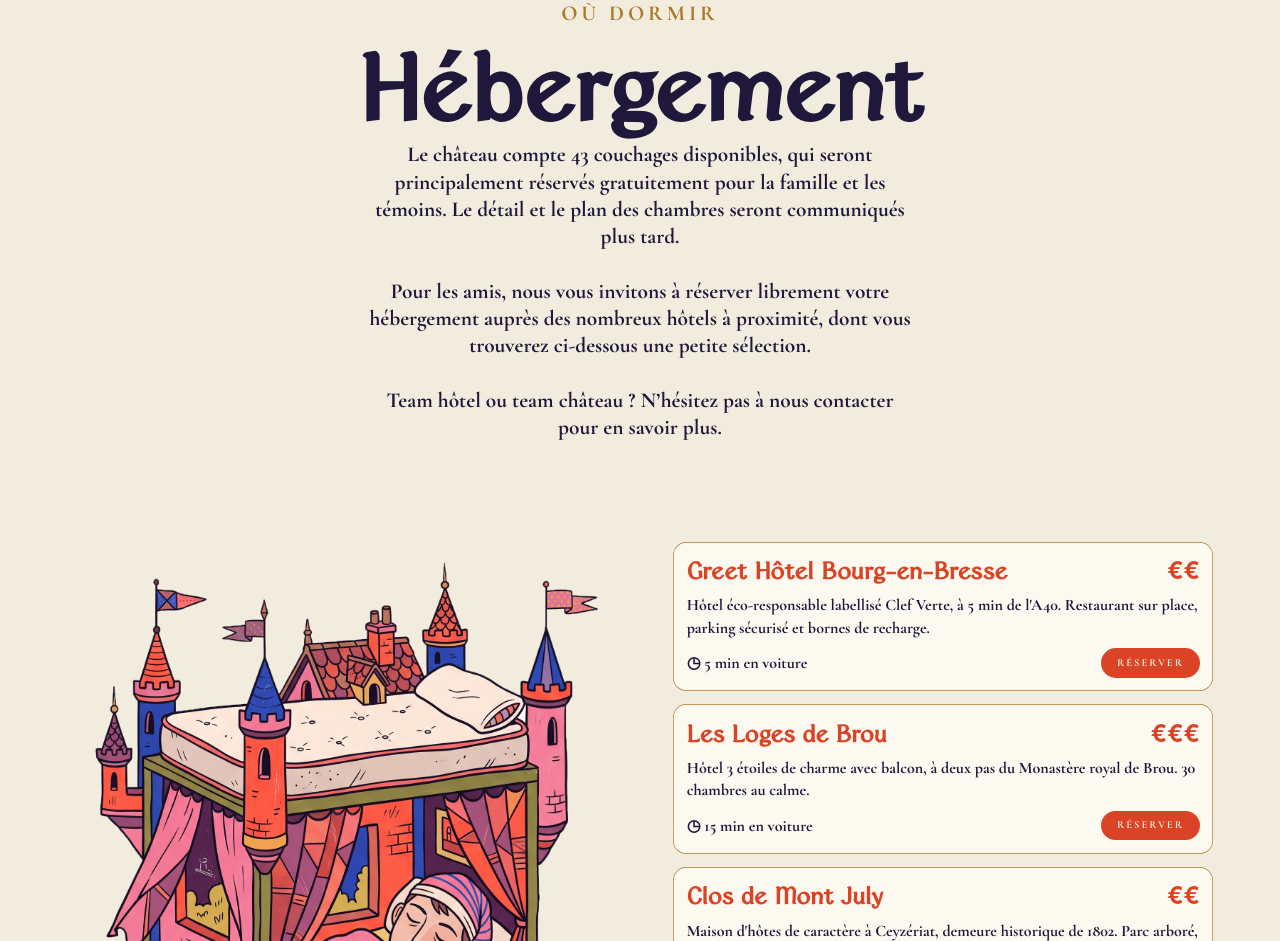
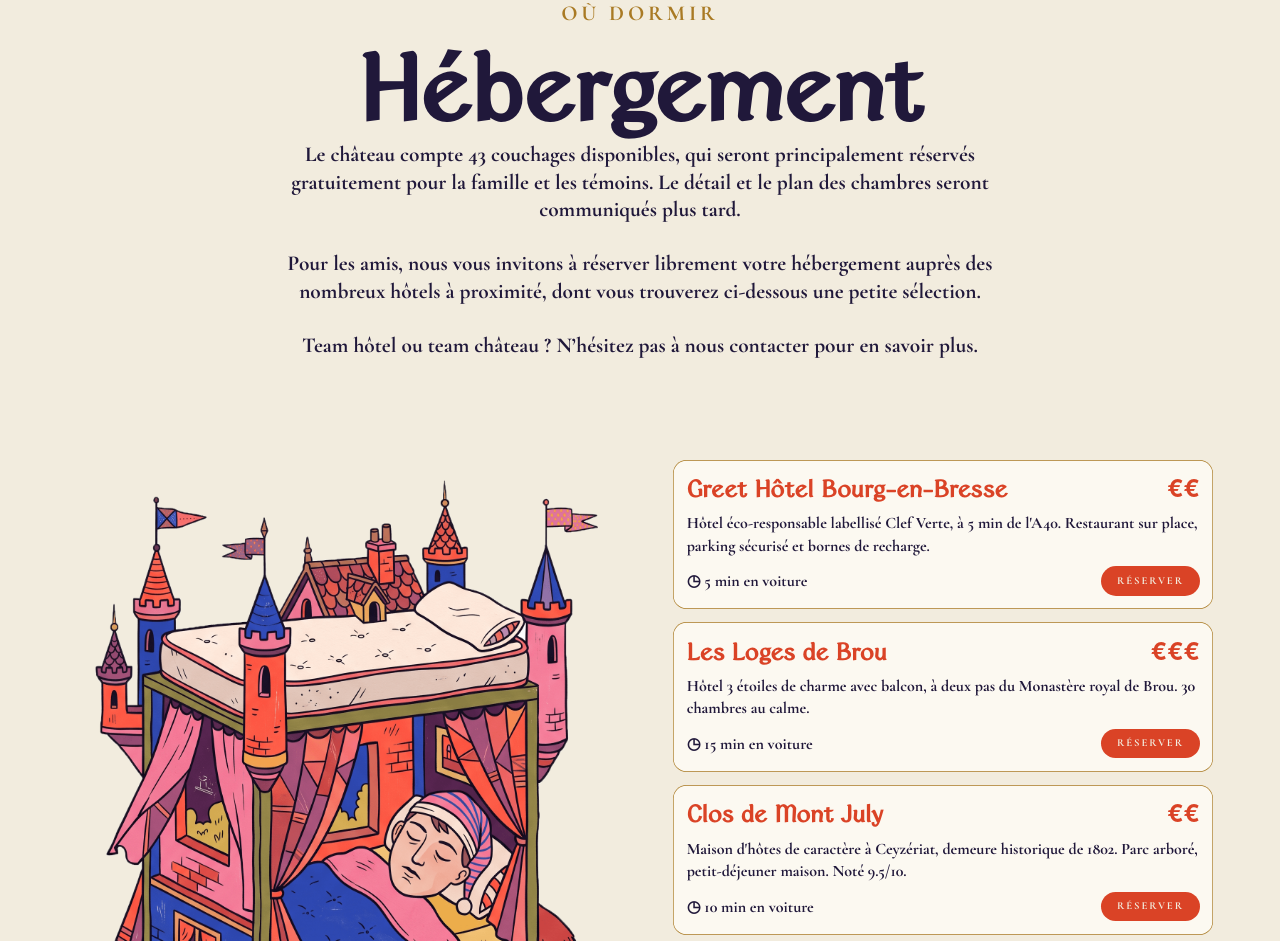
Before and after one commit to ghelleu/mariage-sg, a plain HTML site: page index.html in a window 1280 px wide. Shown: the part 9355-10296 px from the top of the page. Drawn offline with nearby package versions, Linux system fonts and the light colour scheme.

Commit message:
style(hebergement): aligne #hebergement .sec-lede sur Lieu/Accès (max-width 1100px)
Le texte du nouveau chapitre (43 couchages + invitation amis + Team hôtel/team
château) se retrouvait étouffé à 820px (547px effectifs). Alignement sur
#lieu/#acces pour cohérence.

```diff
--- a/index.html
+++ b/index.html
@@ -69,7 +69,7 @@ section{scroll-margin-top:var(--head-h)}
 .sec-title{font-family:var(--disp);font-size:140px;line-height:.9;color:var(--ink);margin:0;text-wrap:balance}
 .sec-lede{font-weight:700;font-size:32px;line-height:1.28;color:var(--ink);margin:0;text-wrap:pretty;max-width:720px}
 #lieu .sec-lede,#acces .sec-lede{max-width:1100px}
-#hebergement .sec-lede{max-width:820px}
+#hebergement .sec-lede{max-width:1100px}
 #region .sec-lede{max-width:602px}
 .sec-lede.addr{color:var(--blue);font-variant:small-caps;letter-spacing:.04em}
 /* ---------- HISTOIRE ---------- */
```
